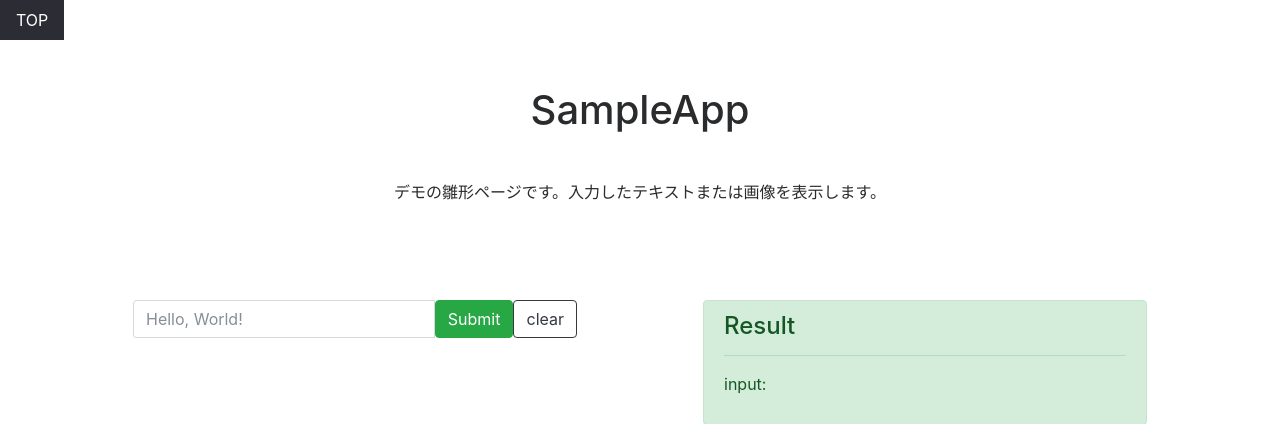
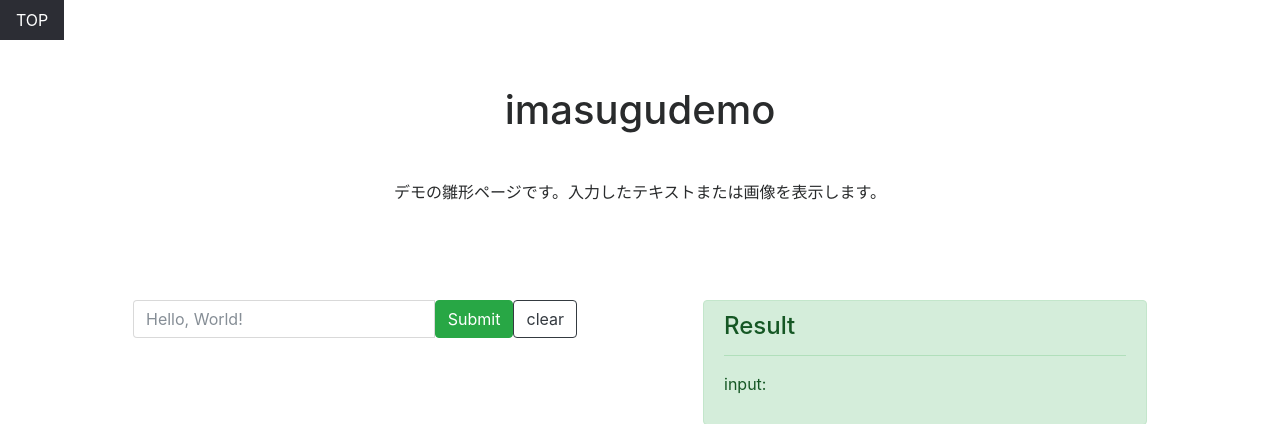
Before and after one commit to d-hacks/imasugudemo, a Flask app: page / in a window 1280 px wide. Shown: the top 424 px of the page. Run offline with Flask 2, Linux system fonts and the light colour scheme; some libraries are stand-ins or nearby versions.

Commit message:
change app name from sampleapp to imasugudemo

```diff
--- a/static/js/myscript.js
+++ b/static/js/myscript.js
@@ -4,7 +4,7 @@ $(function() {
         var inputdata = JSON.stringify({ "input_text": $("#inputText").val() });
         $.ajax({
             type: 'POST',
-            url: '/sampleapp/show_input_text',
+            url: '/imasugudemo/show_input_text',
             data: inputdata,
             contentType: 'application/json',
             dataType: 'json',
@@ -23,14 +23,14 @@ $(function() {
        var formData = new FormData( form );
 
        $.ajax({
-         url: '/sampleapp/show_input_image',
+         url: '/imasugudemo/show_input_image',
          method: 'post',
          dataType: 'json',
          data: formData,
          processData: false,
          contentType: false
        }).done(function( res ) {
-         $('#imageOutputArea').html("<img src='/sampleapp/static/img/" + res['image_filename'] + "' alt='input image'>");
+         $('#imageOutputArea').html("<img src='/imasugudemo/static/img/" + res['image_filename'] + "' alt='input image'>");
          console.log( 'SUCCESS', res );
        }).fail(function( jqXHR, textStatus, errorThrown ) {
          console.log( 'ERROR', jqXHR, textStatus, errorThrown );
--- a/templates/index.html
+++ b/templates/index.html
@@ -5,7 +5,7 @@
   <div class="row">
     <div class="col-md-12">
       <div class="my-5 mx-5">
-        <h1 class="my-3 text-center">SampleApp</h1>
+        <h1 class="my-3 text-center">imasugudemo</h1>
         <p class="my-5 text-center">デモの雛形ページです。入力したテキストまたは画像を表示します。</p>
       </div>
     </div>
--- a/templates/layout.html
+++ b/templates/layout.html
@@ -2,11 +2,11 @@
 <html>
   <head>
     <meta charset="utf-8">
-    <title>SampleApp</title>
-    <link rel="stylesheet" type="text/css" href="/sampleapp/static/css/bootstrap-4.0.0-beta.1.css">
-    <link rel="stylesheet" href="/sampleapp/static/css/mystyle.css">
+    <title>imasugudemo</title>
+    <link rel="stylesheet" type="text/css" href="/imasugudemo/static/css/bootstrap-4.0.0-beta.1.css">
+    <link rel="stylesheet" href="/imasugudemo/static/css/mystyle.css">
     <script src="https://ajax.googleapis.com/ajax/libs/jquery/3.2.1/jquery.min.js"></script>
-    <script src="/sampleapp/static/js/myscript.js"></script>
+    <script src="/imasugudemo/static/js/myscript.js"></script>
   </head>
 
   <body>
@@ -30,13 +30,13 @@
       <div class="py-5">
         <span class"px-5 py-5">
           <a href="https://d-hacks.kronos.ht.sfc.keio.ac.jp/">
-            <img class="" src="/sampleapp/static/img/d-hacks-logo.png" width=30>
+            <img class="" src="/imasugudemo/static/img/d-hacks-logo.png" width=30>
             <span class="text-dark">d-hacks</span>
           </a>
         </span>
         <span class="px-5 py-5">
           <a href="https://www.ht.sfc.keio.ac.jp/">
-            <img class="" src="/sampleapp/static/img/nakazawa-lab-logo.png" width=50>
+            <img class="" src="/imasugudemo/static/img/nakazawa-lab-logo.png" width=50>
             <span class="text-dark">中澤研究室</span>
           </a>
         </span>
```
Also changed, not shown: README.md, imasugudemo.py (renamed from sampleapp.py), 1 other file.
